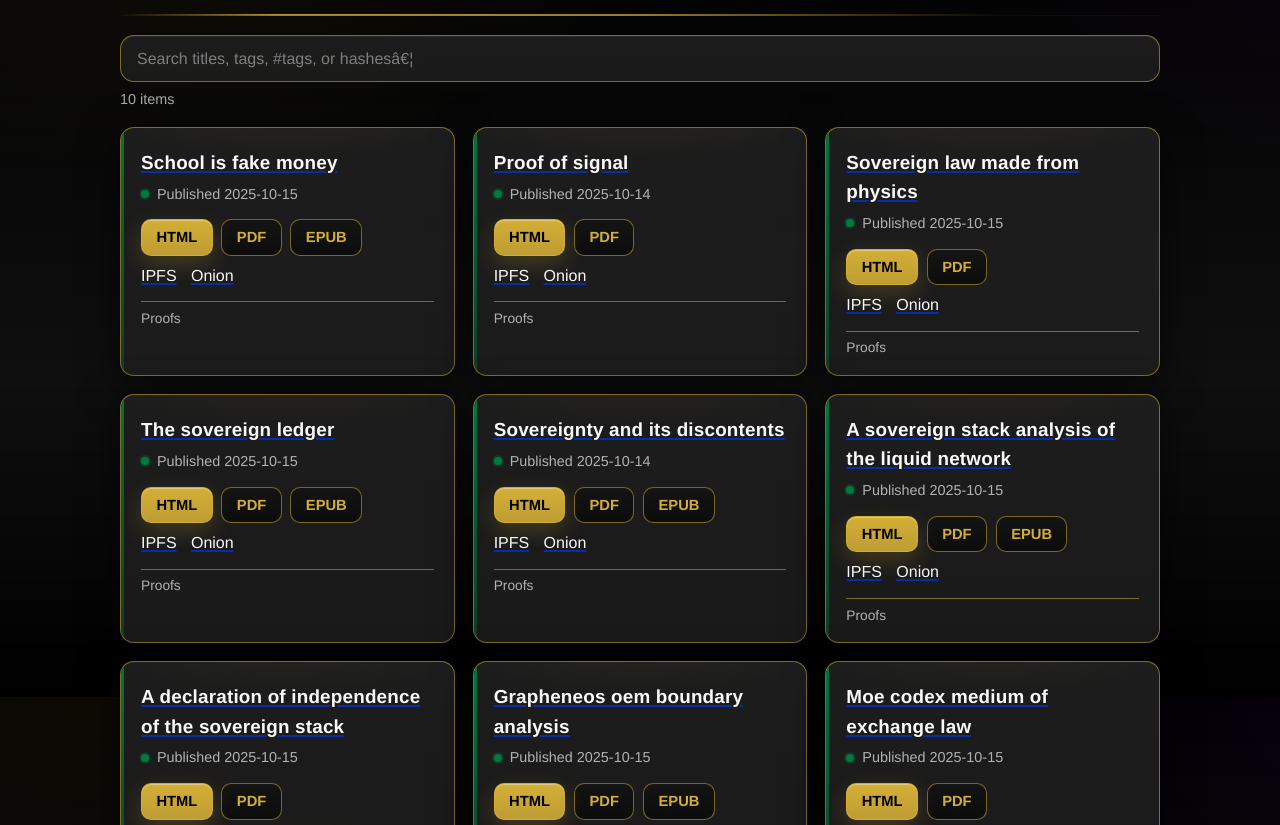
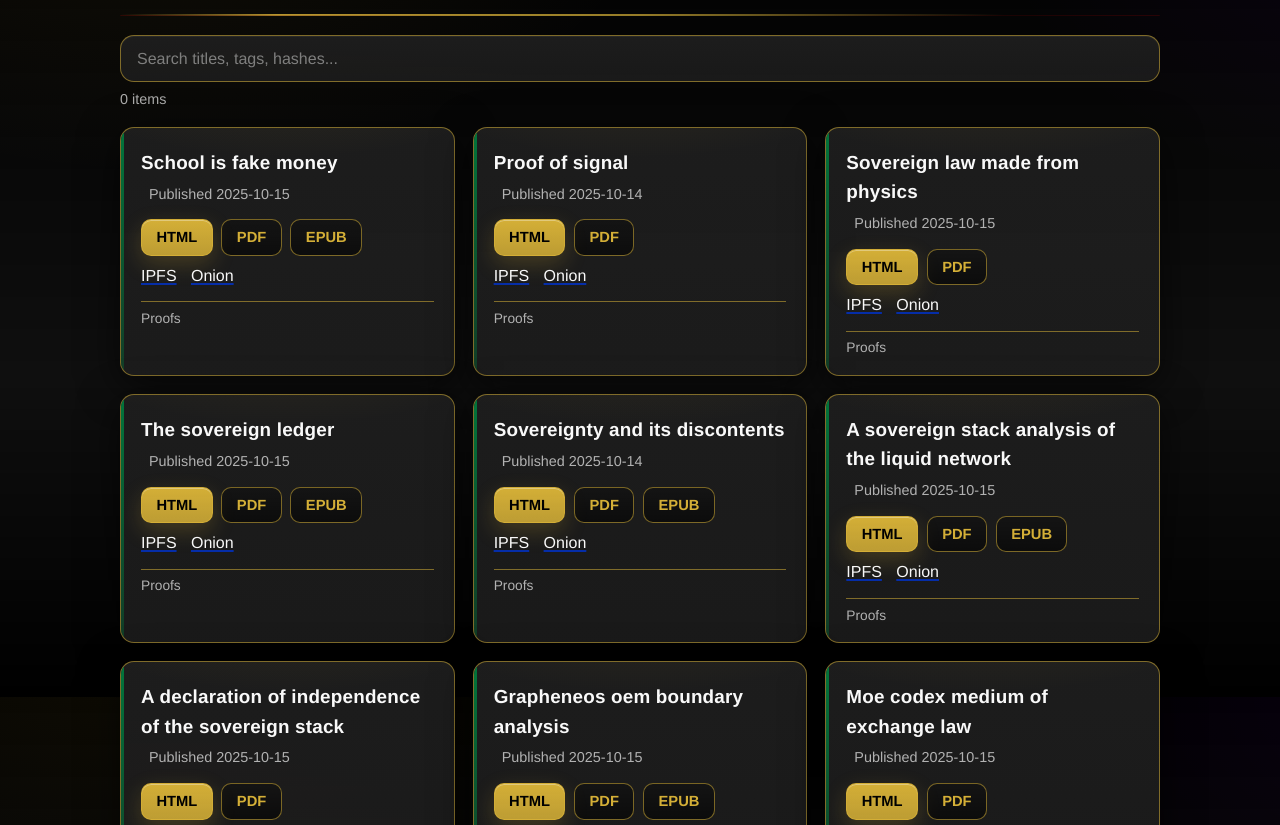
Before and after one commit to fractal-node/signal-archive, a plain HTML site: page signal-archive/index.html in a window 1280 px wide. Shown: the part 103-928 px from the top of the page. Drawn offline with Linux system fonts and the light colour scheme.

Commit message:
Auto update 2025-10-16 21:54:43

```diff
--- a/nostr_provenance.json
+++ b/nostr_provenance.json
@@ -1,6 +1,6 @@
 {
     "version":  "v1",
-    "generated_at":  "2025-10-16T20:45:28Z",
+    "generated_at":  "2025-10-16T20:54:42Z",
     "files":  [
                   {
                       "name":  "school-is-fake-money-6bf236/index.html",
@@ -153,5 +153,5 @@
                       "onion":  "http://sekcjtilkszlmzf4sct4bhu5nzdppcyetw3cqasz5pgnwjycwzyc7tid.onion/homemade-ice-cream-c13350/homemade-ice-cream-c13350.pdf"
                   }
               ],
-    "dir_cid":  "bafybeibvmer2egng72d65g6qv7qyo3ltnp6ckvgmoufkqxhpzgsgrp46ey"
+    "dir_cid":  "bafybeiatq4uqqwio7wdshrkzt7srs7x33734enmxnhy5aauqqiqe7ghxpi"
 }
--- a/rss.xml
+++ b/rss.xml
@@ -5,7 +5,7 @@
     <link>https://fractalnode.org/</link>
     <description>New and updated items from the Signal Archive</description>
     <language>en</language>
-    <lastBuildDate>Thu, 16 Oct 2025 20:45:28 GMT</lastBuildDate>
+    <lastBuildDate>Thu, 16 Oct 2025 20:54:42 GMT</lastBuildDate>
     <ttl>60</ttl>
     <item>
       <title>School is fake money</title>
--- a/signal-archive/index.html
+++ b/signal-archive/index.html
@@ -19,131 +19,146 @@
 
     <div class="hr" aria-hidden="true"></div>
 
-    <div class='search' role='search'>
-  <label class='sr-only' for='archive-search'>Search</label>
-  <input id='archive-search' placeholder='Search titles, tags, #tags, or hashesâ€¦' aria-label='Search the archive'>
-  <div id='results-count' aria-live='polite' class='meta' style='margin-top:.4rem'></div>
+    <div class='search' role='search' aria-label='Archive search'>
+  <label class='sr-only' for='q'>Search titles, tags, hashes</label>
+  <input id='q' placeholder='Search titles, tags, hashes...' aria-describedby='q-count' aria-label='Search titles, tags, hashes'>
+  <div id='q-count' class='meta' style='margin-top:.4rem;'></div>
 </div>
-<section class='grid' aria-label='Artifacts'><article class='card card--verified' data-title="School is fake money" data-tags="" data-sha="b7bb41f036e4e3b251b3017c17abde88c4e92d7754d55e0d706839df23d4549a">
-  <div class='h'><a href="https://fractalnode.org/school-is-fake-money-6bf236/index.html"><span>School is fake money</span></a></div>
-  <div class='meta'><span class='led' aria-hidden='true'></span><span>Published 2025-10-15</span></div>
+<script>
+(function(){
+  const input = document.getElementById('q');
+  const grid  = document.querySelector('.grid');
+  const cards = Array.prototype.slice.call(document.querySelectorAll('.grid .card'));
+  const count = document.getElementById('q-count');
+
+  function apply(){
+    const q = (input.value || '').toLowerCase().trim();
+    let shown = 0;
+    for(const c of cards){
+      const hay = ((c.dataset.title||'')+' '+(c.dataset.tags||'')+' '+(c.dataset.sha||'')).toLowerCase();
+      const match = !q || hay.indexOf(q) !== -1;
+      c.hidden = !match;
+      if(match) shown++;
+    }
+    count.textContent = shown + (shown === 1 ? ' item' : ' items');
+    // keep grid visible even if zero; empty state could be added here if desired
+  }
+
+  input.addEventListener('input', apply);
+  apply();
+})();
+</script>
+<section class='grid' aria-label='Artifacts'><article class='card card--verified'
+  data-title="School is fake money"
+  data-tags=""
+  data-sha="b7bb41f036e4e3b251b3017c17abde88c4e92d7754d55e0d706839df23d4549a">
+  <div class='h'>School is fake money</div>
+  <div class='meta'><span class=""led"" aria-hidden=""true""></span><span>Published 2025-10-15</span></div>
   <div class='actions'><a class='btn btn--primary' href='https://fractalnode.org/school-is-fake-money-6bf236/index.html'>HTML</a> <a class='btn' href='https://fractalnode.org/school-is-fake-money-6bf236/school-is-fake-money-6bf236.pdf'>PDF</a> <a class='btn' href='https://fractalnode.org/school-is-fake-money-6bf236/school-is-fake-money-6bf236.epub'>EPUB</a></div>
   <div class='links'><a href='https://ipfs.io/ipfs/bafkreifxxna7anxe4ozfdmybpql2xxuiytus252u2vpa24dihhpshvcuti'>IPFS</a> <a href='http://sekcjtilkszlmzf4sct4bhu5nzdppcyetw3cqasz5pgnwjycwzyc7tid.onion/school-is-fake-money-6bf236/index.html'>Onion</a></div>
 
   <details><summary>Proofs</summary><div class='proof'>sha256: b7bb41f036e4e3b251b3017c17abde88c4e92d7754d55e0d706839df23d4549a</div></details>
 </article>
-<article class='card card--verified' data-title="Proof of signal" data-tags="" data-sha="e668499311a6793495b20ee32aee513e0e3424476f65f3847319cf7a4b82b607">
-  <div class='h'><a href="https://fractalnode.org/proof-of-signal-b82913/index.html"><span>Proof of signal</span></a></div>
-  <div class='meta'><span class='led' aria-hidden='true'></span><span>Published 2025-10-14</span></div>
+<article class='card card--verified'
+  data-title="Proof of signal"
+  data-tags=""
+  data-sha="e668499311a6793495b20ee32aee513e0e3424476f65f3847319cf7a4b82b607">
+  <div class='h'>Proof of signal</div>
+  <div class='meta'><span class=""led"" aria-hidden=""true""></span><span>Published 2025-10-14</span></div>
   <div class='actions'><a class='btn btn--primary' href='https://fractalnode.org/proof-of-signal-b82913/index.html'>HTML</a> <a class='btn' href='https://fractalnode.org/proof-of-signal-b82913/proof-of-signal-b82913.pdf'>PDF</a></div>
   <div class='links'><a href='https://ipfs.io/ipfs/bafkreihgnbezgengpe2jlmqo4mvo4uj6by2cir3pmxzyi4yzz55exavwa4'>IPFS</a> <a href='http://sekcjtilkszlmzf4sct4bhu5nzdppcyetw3cqasz5pgnwjycwzyc7tid.onion/proof-of-signal-b82913/index.html'>Onion</a></div>
 
   <details><summary>Proofs</summary><div class='proof'>sha256: e668499311a6793495b20ee32aee513e0e3424476f65f3847319cf7a4b82b607</div></details>
 </article>
-<article class='card card--verified' data-title="Sovereign law made from physics" data-tags="" data-sha="b355920b448d39a943ad3e2df5606f328772da078b7ec0bf89b1426e4ac09b2e">
-  <div class='h'><a href="https://fractalnode.org/sovereign-law-made-from-physics-b0a9a5/index.html"><span>Sovereign law made from physics</span></a></div>
-  <div class='meta'><span class='led' aria-hidden='true'></span><span>Published 2025-10-15</span></div>
+<article class='card card--verified'
+  data-title="Sovereign law made from physics"
+  data-tags=""
+  data-sha="b355920b448d39a943ad3e2df5606f328772da078b7ec0bf89b1426e4ac09b2e">
+  <div class='h'>Sovereign law made from physics</div>
+  <div class='meta'><span class=""led"" aria-hidden=""true""></span><span>Published 2025-10-15</span></div>
   <div class='actions'><a class='btn btn--primary' href='https://fractalnode.org/sovereign-law-made-from-physics-b0a9a5/index.html'>HTML</a> <a class='btn' href='https://fractalnode.org/sovereign-law-made-from-physics-b0a9a5/sovereign-law-made-from-physics-b0a9a5.pdf'>PDF</a></div>
   <div class='links'><a href='https://ipfs.io/ipfs/bafkreiftkwjawrenhguuhlj6fx2wa3zsq5znub4lp3al7cnrijxevqe3fy'>IPFS</a> <a href='http://sekcjtilkszlmzf4sct4bhu5nzdppcyetw3cqasz5pgnwjycwzyc7tid.onion/sovereign-law-made-from-physics-b0a9a5/index.html'>Onion</a></div>
 
   <details><summary>Proofs</summary><div class='proof'>sha256: b355920b448d39a943ad3e2df5606f328772da078b7ec0bf89b1426e4ac09b2e</div></details>
 </article>
-<article class='card card--verified' data-title="The sovereign ledger" data-tags="" data-sha="dd90997f2cc6238c288845015505c1bddd70a8adee549b4ed89c18bb79584cf3">
-  <div class='h'><a href="https://fractalnode.org/the-sovereign-ledger-88c8ff/index.html"><span>The sovereign ledger</span></a></div>
-  <div class='meta'><span class='led' aria-hidden='true'></span><span>Published 2025-10-15</span></div>
+<article class='card card--verified'
+  data-title="The sovereign ledger"
+  data-tags=""
+  data-sha="dd90997f2cc6238c288845015505c1bddd70a8adee549b4ed89c18bb79584cf3">
+  <div class='h'>The sovereign ledger</div>
+  <div class='meta'><span class=""led"" aria-hidden=""true""></span><span>Published 2025-10-15</span></div>
   <div class='actions'><a class='btn btn--primary' href='https://fractalnode.org/the-sovereign-ledger-88c8ff/index.html'>HTML</a> <a class='btn' href='https://fractalnode.org/the-sovereign-ledger-88c8ff/the-sovereign-ledger-88c8ff.pdf'>PDF</a> <a class='btn' href='https://fractalnode.org/the-sovereign-ledger-88c8ff/the-sovereign-ledger-88c8ff.epub'>EPUB</a></div>
   <div class='links'><a href='https://ipfs.io/ipfs/bafkreig5scmx6lggeogcrccfafkqlqn53vykrlpoksnu5we4dc5xswcm6m'>IPFS</a> <a href='http://sekcjtilkszlmzf4sct4bhu5nzdppcyetw3cqasz5pgnwjycwzyc7tid.onion/the-sovereign-ledger-88c8ff/index.html'>Onion</a></div>
 
   <details><summary>Proofs</summary><div class='proof'>sha256: dd90997f2cc6238c288845015505c1bddd70a8adee549b4ed89c18bb79584cf3</div></details>
 </article>
-<article class='card card--verified' data-title="Sovereignty and its discontents" data-tags="" data-sha="8bea487b51a8d5082e67d7a1aa36e4a4abb865e0ab9e7953793fe7a39ac0b3e5">
-  <div class='h'><a href="https://fractalnode.org/sovereignty-and-its-discontents-1002e6/index.html"><span>Sovereignty and its discontents</span></a></div>
-  <div class='meta'><span class='led' aria-hidden='true'></span><span>Published 2025-10-14</span></div>
+<article class='card card--verified'
+  data-title="Sovereignty and its discontents"
+  data-tags=""
+  data-sha="8bea487b51a8d5082e67d7a1aa36e4a4abb865e0ab9e7953793fe7a39ac0b3e5">
+  <div class='h'>Sovereignty and its discontents</div>
+  <div class='meta'><span class=""led"" aria-hidden=""true""></span><span>Published 2025-10-14</span></div>
   <div class='actions'><a class='btn btn--primary' href='https://fractalnode.org/sovereignty-and-its-discontents-1002e6/index.html'>HTML</a> <a class='btn' href='https://fractalnode.org/sovereignty-and-its-discontents-1002e6/sovereignty-and-its-discontents-1002e6.pdf'>PDF</a> <a class='btn' href='https://fractalnode.org/sovereignty-and-its-discontents-1002e6/sovereignty-and-its-discontents-1002e6.epub'>EPUB</a></div>
   <div class='links'><a href='https://ipfs.io/ipfs/bafkreiel5jehwuni2uec4z6xugvdnzfevo4glyfltz4vg6j746rzvqft4u'>IPFS</a> <a href='http://sekcjtilkszlmzf4sct4bhu5nzdppcyetw3cqasz5pgnwjycwzyc7tid.onion/sovereignty-and-its-discontents-1002e6/index.html'>Onion</a></div>
 
   <details><summary>Proofs</summary><div class='proof'>sha256: 8bea487b51a8d5082e67d7a1aa36e4a4abb865e0ab9e7953793fe7a39ac0b3e5</div></details>
 </article>
-<article class='card card--verified' data-title="A sovereign stack analysis of the liquid network" data-tags="" data-sha="0300b5794da01af08165c1c154dc84d29d2616c4467bec94114cbc948738db7a">
-  <div class='h'><a href="https://fractalnode.org/a-sovereign-stack-analysis-of-the-liquid-network-ec782e/index.html"><span>A sovereign stack analysis of the liquid network</span></a></div>
-  <div class='meta'><span class='led' aria-hidden='true'></span><span>Published 2025-10-15</span></div>
+<article class='card card--verified'
+  data-title="A sovereign stack analysis of the liquid network"
+  data-tags=""
+  data-sha="0300b5794da01af08165c1c154dc84d29d2616c4467bec94114cbc948738db7a">
+  <div class='h'>A sovereign stack analysis of the liquid network</div>
+  <div class='meta'><span class=""led"" aria-hidden=""true""></span><span>Published 2025-10-15</span></div>
   <div class='actions'><a class='btn btn--primary' href='https://fractalnode.org/a-sovereign-stack-analysis-of-the-liquid-network-ec782e/index.html'>HTML</a> <a class='btn' href='https://fractalnode.org/a-sovereign-stack-analysis-of-the-liquid-network-ec782e/a-sovereign-stack-analysis-of-the-liquid-network-ec782e.pdf'>PDF</a> <a class='btn' href='https://fractalnode.org/a-sovereign-stack-analysis-of-the-liquid-network-ec782e/a-sovereign-stack-analysis-of-the-liquid-network-ec782e.epub'>EPUB</a></div>
   <div class='links'><a href='https://ipfs.io/ipfs/bafkreiadac2xstnadlyiczobyfknzbgstutbnrcgppwjiekmxskioog3pi'>IPFS</a> <a href='http://sekcjtilkszlmzf4sct4bhu5nzdppcyetw3cqasz5pgnwjycwzyc7tid.onion/a-sovereign-stack-analysis-of-the-liquid-network-ec782e/index.html'>Onion</a></div>
 
   <details><summary>Proofs</summary><div class='proof'>sha256: 0300b5794da01af08165c1c154dc84d29d2616c4467bec94114cbc948738db7a</div></details>
 </article>
-<article class='card card--verified' data-title="A declaration of independence of the sovereign stack" data-tags="" data-sha="9da84125ae0a893fad7b02496f5b10208889765b86ffbfcc51844930fb464bb2">
-  <div class='h'><a href="https://fractalnode.org/a-declaration-of-independence-of-the-sovereign-stack-9c3d18/index.html"><span>A declaration of independence of the sovereign stack</span></a></div>
-  <div class='meta'><span class='led' aria-hidden='true'></span><span>Published 2025-10-15</span></div>
+<article class='card card--verified'
+  data-title="A declaration of independence of the sovereign stack"
+  data-tags=""
+  data-sha="9da84125ae0a893fad7b02496f5b10208889765b86ffbfcc51844930fb464bb2">
+  <div class='h'>A declaration of independence of the sovereign stack</div>
+  <div class='meta'><span class=""led"" aria-hidden=""true""></span><span>Published 2025-10-15</span></div>
   <div class='actions'><a class='btn btn--primary' href='https://fractalnode.org/a-declaration-of-independence-of-the-sovereign-stack-9c3d18/index.html'>HTML</a> <a class='btn' href='https://fractalnode.org/a-declaration-of-independence-of-the-sovereign-stack-9c3d18/a-declaration-of-independence-of-the-sovereign-stack-9c3d18.pdf'>PDF</a></div>
   <div class='links'><a href='https://ipfs.io/ipfs/bafkreie5vbasllqkre7226ycjfxvwebarcexmw4g7674yumejeypwrslwi'>IPFS</a> <a href='http://sekcjtilkszlmzf4sct4bhu5nzdppcyetw3cqasz5pgnwjycwzyc7tid.onion/a-declaration-of-independence-of-the-sovereign-stack-9c3d18/index.html'>Onion</a></div>
 
   <details><summary>Proofs</summary><div class='proof'>sha256: 9da84125ae0a893fad7b02496f5b10208889765b86ffbfcc51844930fb464bb2</div></details>
 </article>
-<article class='card card--verified' data-title="Grapheneos oem boundary analysis" data-tags="" data-sha="ebfd63d32d5985f8f65ea39f1db2f8fd8e9b736d936fe32f95e39a8936b70aac">
-  <div class='h'><a href="https://fractalnode.org/grapheneos-oem-boundary-analysis-277fba/index.html"><span>Grapheneos oem boundary analysis</span></a></div>
-  <div class='meta'><span class='led' aria-hidden='true'></span><span>Published 2025-10-15</span></div>
+<article class='card card--verified'
+  data-title="Grapheneos oem boundary analysis"
+  data-tags=""
+  data-sha="ebfd63d32d5985f8f65ea39f1db2f8fd8e9b736d936fe32f95e39a8936b70aac">
+  <div class='h'>Grapheneos oem boundary analysis</div>
+  <div class='meta'><span class=""led"" aria-hidden=""true""></span><span>Published 2025-10-15</span></div>
   <div class='actions'><a class='btn btn--primary' href='https://fractalnode.org/grapheneos-oem-boundary-analysis-277fba/index.html'>HTML</a> <a class='btn' href='https://fractalnode.org/grapheneos-oem-boundary-analysis-277fba/grapheneos-oem-boundary-analysis-277fba.pdf'>PDF</a> <a class='btn' href='https://fractalnode.org/grapheneos-oem-boundary-analysis-277fba/grapheneos-oem-boundary-analysis-277fba.epub'>EPUB</a></div>
   <div class='links'><a href='https://ipfs.io/ipfs/bafkreihl7vr5glkzqx4pmxvdt4o3f6h5r2nxg3mtn7rs7fpdtketnnykvq'>IPFS</a> <a href='http://sekcjtilkszlmzf4sct4bhu5nzdppcyetw3cqasz5pgnwjycwzyc7tid.onion/grapheneos-oem-boundary-analysis-277fba/index.html'>Onion</a></div>
 
   <details><summary>Proofs</summary><div class='proof'>sha256: ebfd63d32d5985f8f65ea39f1db2f8fd8e9b736d936fe32f95e39a8936b70aac</div></details>
 </article>
-<article class='card card--verified' data-title="Moe codex  medium of exchange law" data-tags="" data-sha="3a7e55b6282a7a595f225db51c0c813a114ec6d44e11ee07ab2f683e944b574a">
-  <div class='h'><a href="https://fractalnode.org/moe-codex--medium-of-exchange-law-b74f73/index.html"><span>Moe codex  medium of exchange law</span></a></div>
-  <div class='meta'><span class='led' aria-hidden='true'></span><span>Published 2025-10-15</span></div>
+<article class='card card--verified'
+  data-title="Moe codex  medium of exchange law"
+  data-tags=""
+  data-sha="3a7e55b6282a7a595f225db51c0c813a114ec6d44e11ee07ab2f683e944b574a">
+  <div class='h'>Moe codex  medium of exchange law</div>
+  <div class='meta'><span class=""led"" aria-hidden=""true""></span><span>Published 2025-10-15</span></div>
   <div class='actions'><a class='btn btn--primary' href='https://fractalnode.org/moe-codex--medium-of-exchange-law-b74f73/index.html'>HTML</a> <a class='btn' href='https://fractalnode.org/moe-codex--medium-of-exchange-law-b74f73/moe-codex--medium-of-exchange-law-b74f73.pdf'>PDF</a></div>
   <div class='links'><a href='https://ipfs.io/ipfs/bafkreib2pzk3mkbkpjmv6is5wuoazaj2cfhmnvcochxapkzpna7jis2xji'>IPFS</a> <a href='http://sekcjtilkszlmzf4sct4bhu5nzdppcyetw3cqasz5pgnwjycwzyc7tid.onion/moe-codex--medium-of-exchange-law-b74f73/index.html'>Onion</a></div>
 
   <details><summary>Proofs</summary><div class='proof'>sha256: 3a7e55b6282a7a595f225db51c0c813a114ec6d44e11ee07ab2f683e944b574a</div></details>
 </article>
-<article class='card card--verified' data-title="Homemade ice cream" data-tags="" data-sha="7db6a1de05bc04d7902e88019bfbf872b99078a468ad67905ffac4d8340b650a">
-  <div class='h'><a href="https://fractalnode.org/homemade-ice-cream-c13350/index.html"><span>Homemade ice cream</span></a></div>
-  <div class='meta'><span class='led' aria-hidden='true'></span><span>Published 2025-10-14</span></div>
+<article class='card card--verified'
+  data-title="Homemade ice cream"
+  data-tags=""
+  data-sha="7db6a1de05bc04d7902e88019bfbf872b99078a468ad67905ffac4d8340b650a">
+  <div class='h'>Homemade ice cream</div>
+  <div class='meta'><span class=""led"" aria-hidden=""true""></span><span>Published 2025-10-14</span></div>
   <div class='actions'><a class='btn btn--primary' href='https://fractalnode.org/homemade-ice-cream-c13350/index.html'>HTML</a> <a class='btn' href='https://fractalnode.org/homemade-ice-cream-c13350/homemade-ice-cream-c13350.pdf'>PDF</a></div>
   <div class='links'><a href='https://ipfs.io/ipfs/bafkreid5w2q54bn4atlzaluiagn7x6dsxgihrjdivvtzax72ytmdic3fbi'>IPFS</a> <a href='http://sekcjtilkszlmzf4sct4bhu5nzdppcyetw3cqasz5pgnwjycwzyc7tid.onion/homemade-ice-cream-c13350/index.html'>Onion</a></div>
 
   <details><summary>Proofs</summary><div class='proof'>sha256: 7db6a1de05bc04d7902e88019bfbf872b99078a468ad67905ffac4d8340b650a</div></details>
 </article></section>
-<footer class='footer'><div><a href='../index.html'>Home</a> &middot; <a href='../manifest.json'>manifest.json</a> &middot; <a href='../SHA256SUMS.txt'>SHA256SUMS.txt</a> &middot; <a href='../rss.xml'>rss.xml</a> &middot; <a href='../LICENSE.txt'>LICENSE.txt</a></div><div>Built 2025-10-16 &middot; All artifacts cryptographically signed</div></footer>
-<script>
-(function(){
-  var input = document.getElementById('archive-search');
-  var cards = Array.prototype.slice.call(document.querySelectorAll('.grid .card'));
-  var counter = document.getElementById('results-count');
-  function norm(s){ return (s||'').toString().toLowerCase(); }
-  function setHidden(el,hide){ if(hide){ el.classList.add('hidden'); } else { el.classList.remove('hidden'); } }
-  function updateCount(){
-    var visible = cards.filter(function(c){ return !c.classList.contains('hidden'); }).length;
-    if(counter){ counter.textContent = visible + ' item' + (visible===1?'':'s'); }
-  }
-  function applyFilter(q){
-    var qn = norm(q);
-    cards.forEach(function(card){
-      var t = norm(card.getAttribute('data-title'));
-      var tags = norm(card.getAttribute('data-tags'));
-      var sha = norm(card.getAttribute('data-sha'));
-      var blob = t+' '+tags+' '+sha;
-      var hit = qn==='' || blob.indexOf(qn) !== -1;
-      setHidden(card, !hit);
-    });
-    updateCount();
-  }
-  if(input){
-    input.addEventListener('input', function(){ applyFilter(input.value); });
-  }
-  // Tag chips feed search
-  document.addEventListener('click', function(ev){
-    var el = ev.target;
-    if(el && el.classList && el.classList.contains('tag--clickable')){
-      var tag = el.getAttribute('data-tag') || '';
-      var needle = tag ? ('#' + tag) : '';
-      if(input){ input.value = needle; applyFilter(needle); input.focus(); }
-    }
-  });
-  // Initial count
-  updateCount();
-})();
-</script>
+<footer class='footer'><div><a href='../index.html'>Home</a> &middot; <a href='../manifest.json'>manifest.json</a> &middot; <a href='../SHA256SUMS.txt'>SHA256SUMS.txt</a> &middot; <a href='../rss.xml'>rss.xml</a></div><div>Built 2025-10-16 &middot; All artifacts cryptographically signed</div></footer>
   </main>
 </body>
 </html>
```
Also changed, not shown: index.html (+1 -1 lines), SHA256SUMS.txt, _diagnostics/20251016-214525/RUN_REPORT.txt (added), _diagnostics/20251016-214525/ipfs_cids.txt (added), _diagnostics/20251016-215440/csv_inspect.txt (added), _diagnostics/20251016-215440/ipfs_check.txt (added), _diagnostics/20251016-215440/plan_inspect.txt (added), _diagnostics/20251016-215440/postbuild_verify.txt (added), ipfs_cids.txt, manifest.json, 3 other files.
